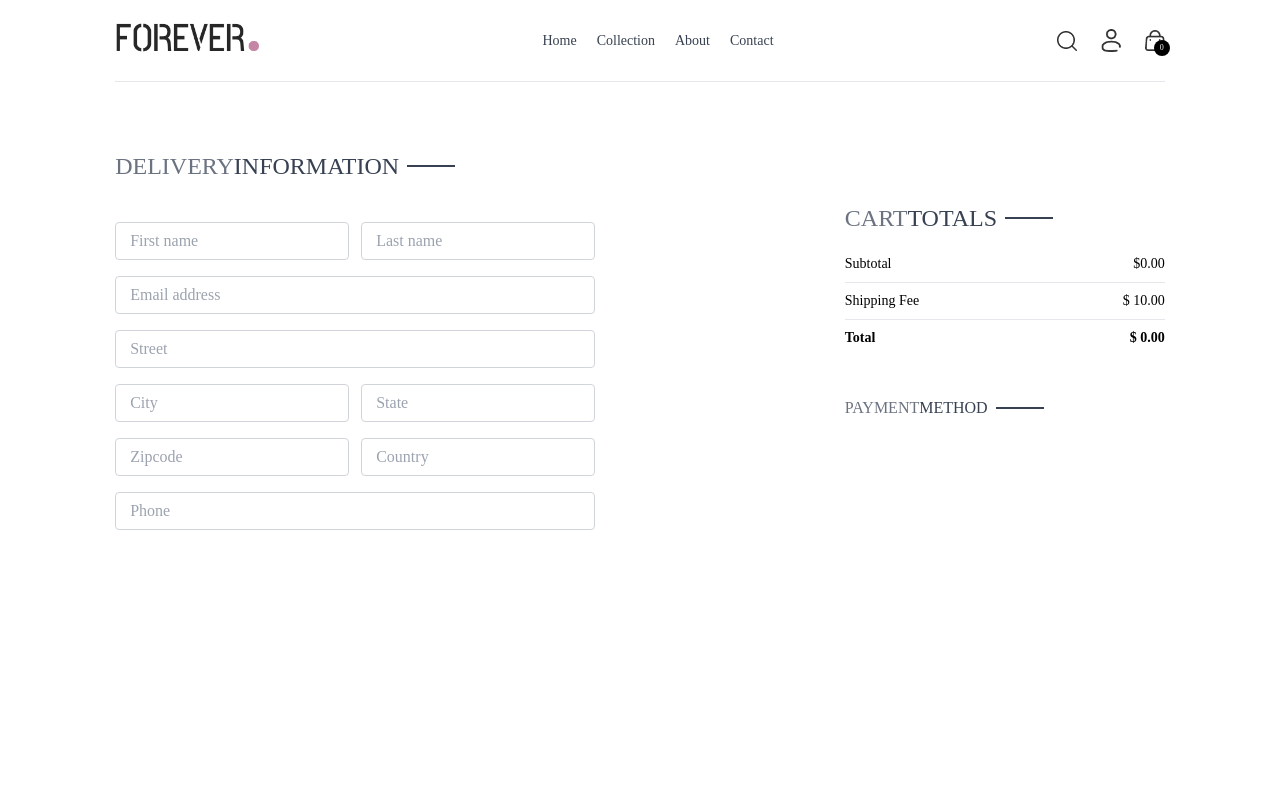
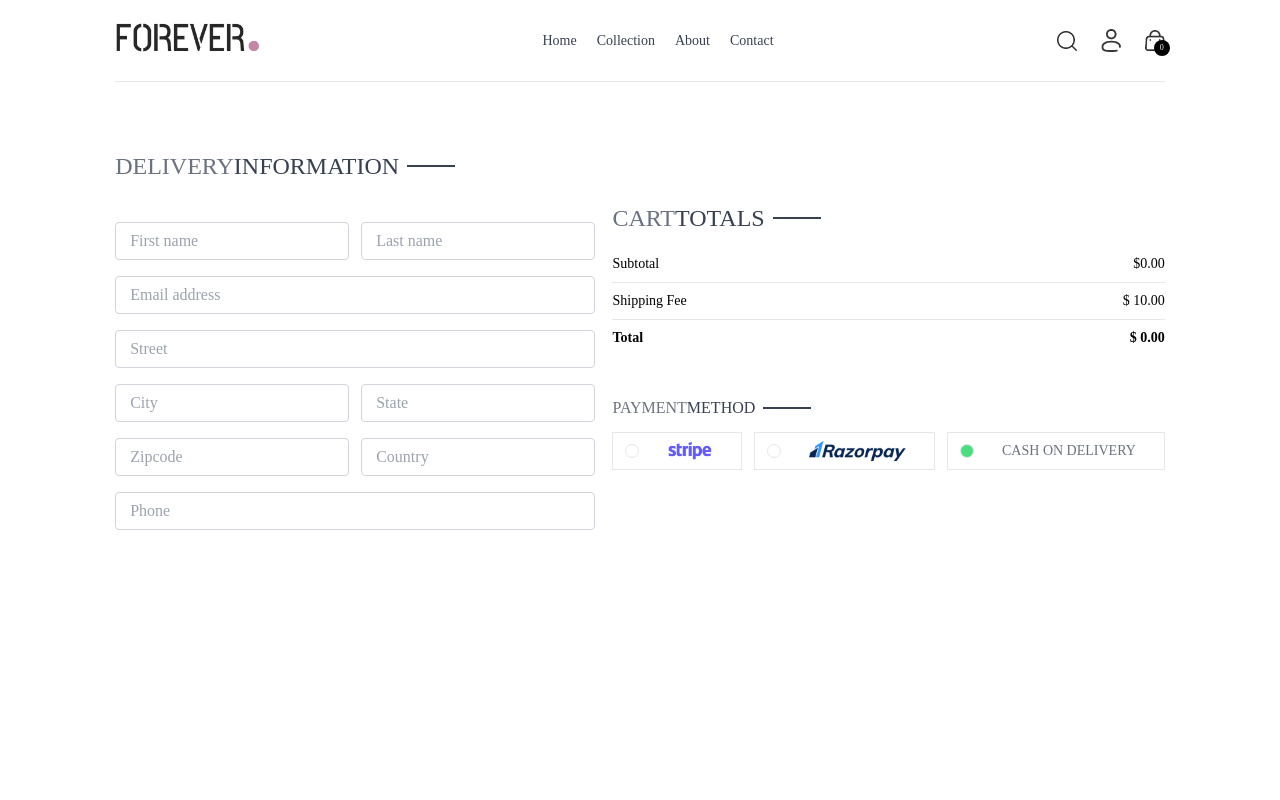
Before and after one commit to Huntercoding02/e-commerce, a React (Vite) app: page /place-order in a window 1280 px wide. Shown: the top 800 px of the page. Built offline with nearby package versions, Linux system fonts and the light colour scheme.

Commit message:
feat:add button payment

```diff
--- a/src/pages/PlaceOrder.jsx
+++ b/src/pages/PlaceOrder.jsx
@@ -1,8 +1,11 @@
-import React from 'react'
+import React, { useState } from 'react'
 import Title from '../components/Title'
 import CartTotal from '../components/CartTotal'
+import { assets } from '../assets/assets'
 
 const PlaceOrder = () => {
+
+  const [method,setMethod] = useState('cod')
   return (
 
     <div className='flex flex-col sm:flex-row justify-between gap-4 pt-5 sm:pt-14 min-h-[80vh] border-t'>
@@ -34,7 +37,26 @@
         </div>
         <div className='mt-12'>
           <Title text1={'PAYMENT'} text2={'METHOD'}/>
-          <div className='flex gap-3 flex-col lg:flex-row'></div>
+          {/* -------------PAYMENT method selection -------------- */}
+          <div className='flex gap-3 flex-col lg:flex-row'>
+          <div onClick={()=>setMethod('stripe')} className='flex items-center gap-3 border p-2 px-3 cursor-pointer'>
+            <p className={`min-w-3.5 h-3.5 border rounded-full ${method === 'stripe' ? 'bg-green-400' : ''}`}></p>
+            <img className='h-5 mx-4' src={assets.stripe_logo} alt="" />
+
+          </div>
+
+          <div onClick={()=>setMethod('razorpay')} className='flex items-center gap-3 border p-2 px-3 cursor-pointer'>
+            <p className={`min-w-3.5 h-3.5 border rounded-full ${method === 'razorpay' ? 'bg-green-400' : ''}`}></p>
+            <img className='h-5 mx-4' src={assets.razorpay_logo} alt="" />
+
+          </div>
+
+          <div onClick={()=>setMethod('cod')} className='flex items-center gap-3 border p-2 px-3 cursor-pointer'>
+            <p className={`min-w-3.5 h-3.5 border rounded-full ${method === 'cod' ? 'bg-green-400' : ''}`}></p>
+            <p className='text-gray-500 text-sm font-medium mx-4'>CASH ON DELIVERY</p>
+          </div>
+
+          </div>
         </div>
        </div>
     </div>
```
